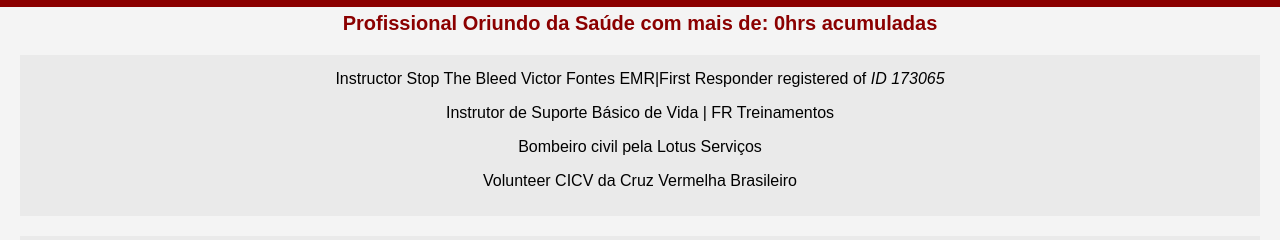
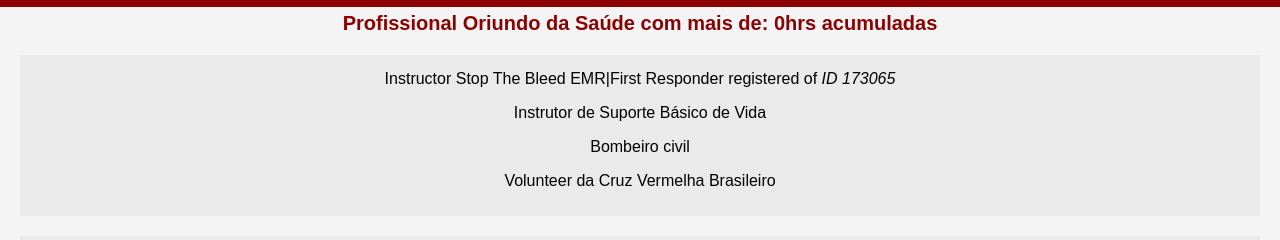
Before and after one commit to victorgmfontes/certificacoes, a plain HTML site: page index.html in a window 1280 px wide. Shown: the part 173-413 px from the top of the page. Drawn offline with Linux system fonts and the light colour scheme; no server answers; grey boxes are pictures that could not be loaded.

Commit message:
Update index.html

```diff
--- a/index.html
+++ b/index.html
@@ -130,10 +130,10 @@
     <p class="total-horas">Profissional Oriundo da Saúde com mais de: <span id="totalHoras">0</span>hrs acumuladas</p>
 
     <div align="center" class="lista-conhecimentos">
-     <p> Instructor Stop The Bleed Victor Fontes EMR|First Responder registered of <i>ID 173065 </i> </p>
-     <p> Instrutor de Suporte Básico de Vida | FR Treinamentos</p>
-     <p>Bombeiro civil pela Lotus Serviços</p>
-     <p>Volunteer CICV da Cruz Vermelha Brasileiro</p>
+     <p>Instructor Stop The Bleed EMR|First Responder registered of <i>ID 173065 </i> </p>
+     <p>Instrutor de Suporte Básico de Vida</p>
+     <p>Bombeiro civil</p>
+     <p>Volunteer da Cruz Vermelha Brasileiro</p>
         </div>
     <section id="conhecimentos" class="lista-conhecimentos">
         <img src="https://i.imgur.com/FPJsk1Q.png" alt="foto" class="foto1">
```
